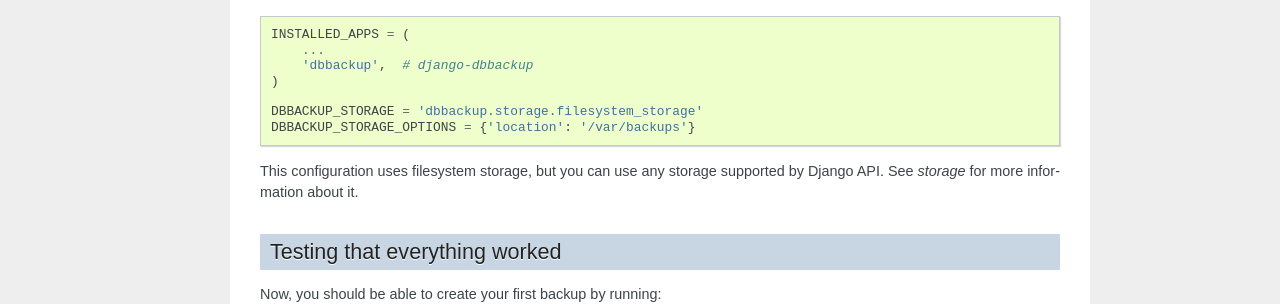
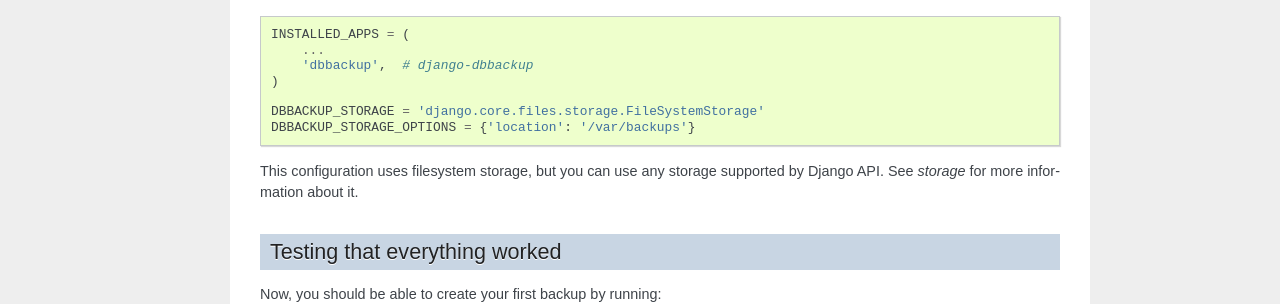
Before and after one commit to jazzband/django-dbbackup, a Sphinx documentation site: the page built from docs/installation.rst, in a window 1280 px wide. Shown: the part 603-907 px from the top of the page. Built offline with Sphinx 7.4.7, drawn with Linux system fonts in a browser that asks for light colours.

Commit message:
Updated settings.DBBACKUP_STORAGE
The previous path: dbbackup.storage.FileSystemStorage gave the following error: AttributeError: module 'dbbackup.storage' has no attribute 'FileSystemStorage'

```diff
--- a/docs/installation.rst
+++ b/docs/installation.rst
@@ -39,7 +39,7 @@
         'dbbackup',  # django-dbbackup
     )
 
-    DBBACKUP_STORAGE = 'dbbackup.storage.filesystem_storage'
+    DBBACKUP_STORAGE = 'django.core.files.storage.FileSystemStorage'
     DBBACKUP_STORAGE_OPTIONS = {'location': '/var/backups'}
 
 This configuration uses filesystem storage, but you can use any storage
```
